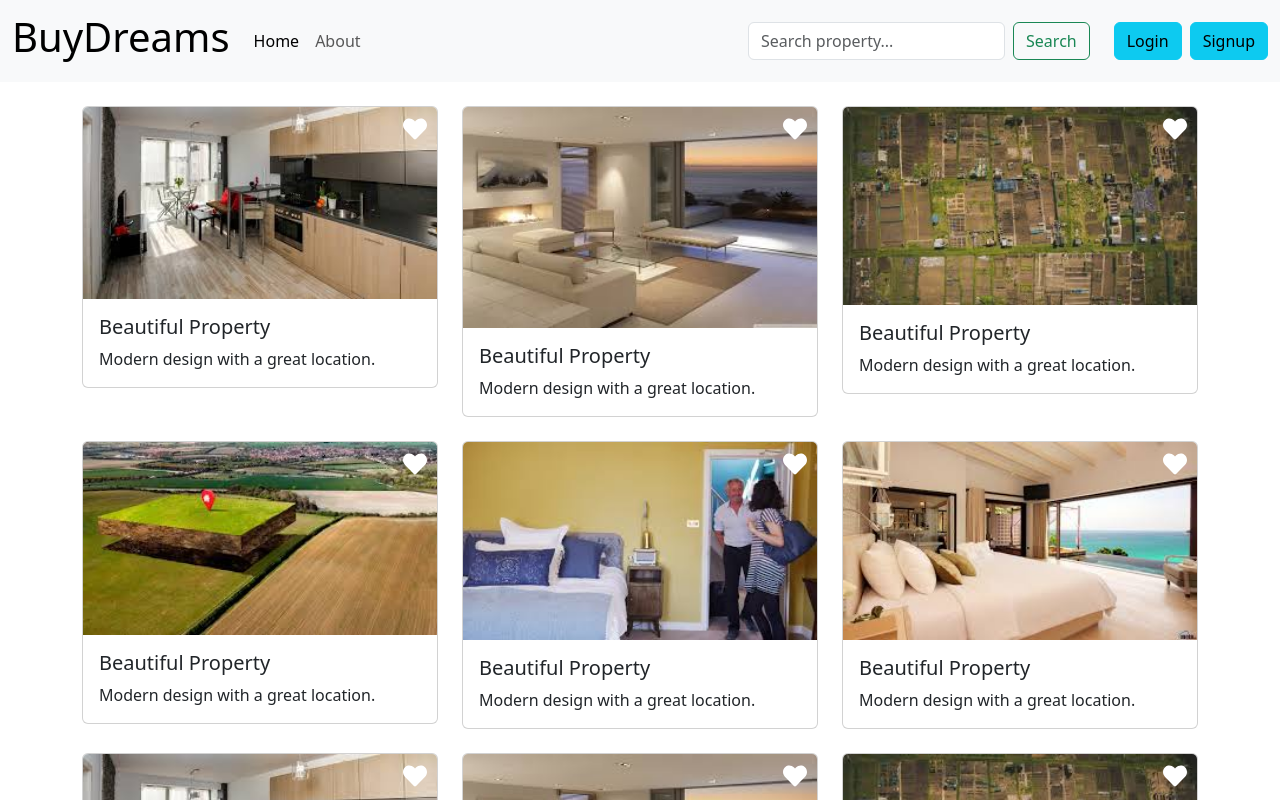
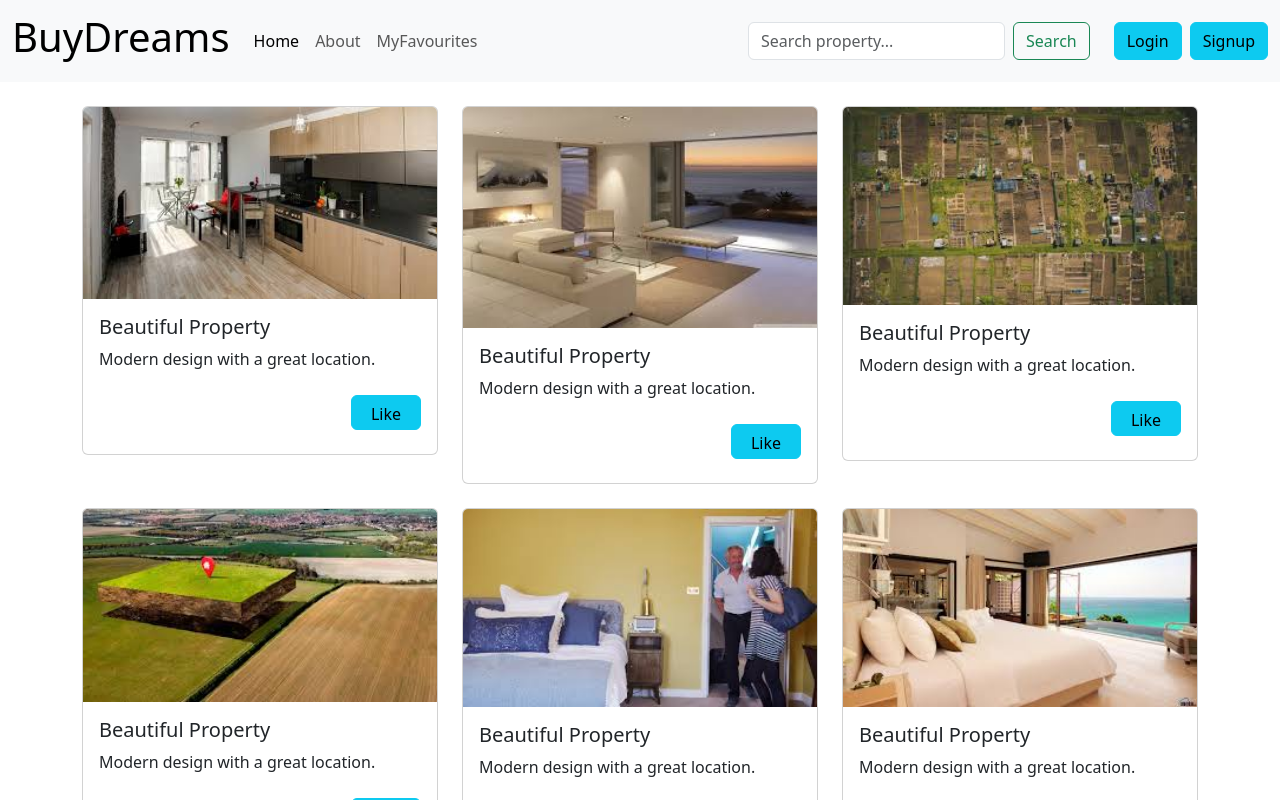
Before and after one commit to surajchy3540/buydreams, a React (Create React App) app in the folder frontend/: page /properties in a window 1280 px wide. Shown: the top 800 px of the page. Built offline with nearby package versions, Linux system fonts and the light colour scheme.

Commit message:
adding MyFavourites Page

```diff
--- a/frontend/src/App.js
+++ b/frontend/src/App.js
@@ -43,6 +43,7 @@ import About from "./components/About";
 import Login from "./components/Login";
 import Signup from "./components/Signup";
 import Properties from "./components/Properties";
+import MyFavourites from "./components/MyFavourites";
 
 function App() {
   return (
@@ -71,6 +72,7 @@ function App() {
         <Route path="/login" element={<Login />} />
         <Route path="/signup" element={<Signup />} />
         <Route path="/properties" element={<Properties />} />
+        <Route path="/favourites" element={<MyFavourites />} />
 
       </Routes>
     </Router>
--- /dev/null
+++ b/frontend/src/components/MyFavourites.js
@@ -0,0 +1,27 @@
+import React from "react";
+import { useLocation } from "react-router-dom";
+
+const MyFavourites = () => {
+  const location = useLocation();
+  const property = location.state;
+
+  return (
+    <div className="container mt-4">
+      <h2>My Favourite Property</h2>
+
+      {property ? (
+        <div className="card mt-3" style={{ width: "300px" }}>
+          <img src={property.img} className="card-img-top" alt="fav" />
+          <div className="card-body">
+            <h5 className="card-title">Favourite Property</h5>
+            <p className="card-text">Saved from Properties page</p>
+          </div>
+        </div>
+      ) : (
+        <p>No favourite selected</p>
+      )}
+    </div>
+  );
+};
+
+export default MyFavourites;
--- a/frontend/src/components/Navbar.js
+++ b/frontend/src/components/Navbar.js
@@ -91,6 +91,11 @@ const Navbar = () => {
                 About
               </Link>
             </li>
+            <li className="nav-item">
+              <Link className="nav-link" to="/favourites">
+                MyFavourites
+              </Link>
+            </li>
           </ul>
 
           {/* Search bar (center/right) */}
--- a/frontend/src/components/Properties.js
+++ b/frontend/src/components/Properties.js
@@ -1,11 +1,12 @@
-import React, { useState } from 'react';
-import { FaHeart } from 'react-icons/fa';
-import img1 from './image/appart1.jpg';
-import img2 from './image/appart2.jpg';
-import img3 from './image/land1.jpg';
-import img4 from './image/land2.jpg';
-import img5 from './image/room1.jpg';
-import img6 from './image/room2.jpg';
+import React, { useState } from "react";
+import { FaHeart } from "react-icons/fa";
+import { Link } from "react-router-dom";
+import img1 from "./image/appart1.jpg";
+import img2 from "./image/appart2.jpg";
+import img3 from "./image/land1.jpg";
+import img4 from "./image/land2.jpg";
+import img5 from "./image/room1.jpg";
+import img6 from "./image/room2.jpg";
 
 const Properties = () => {
   const images = [img1, img2, img3, img4, img5, img6, img1, img2, img3];
@@ -28,7 +29,7 @@ const Card = ({ img }) => {
 
   return (
     <div className="card position-relative">
-      <FaHeart
+      {/* <FaHeart
         onClick={() => setLiked(!liked)}
         style={{
           position: 'absolute',
@@ -38,15 +39,22 @@ const Card = ({ img }) => {
           color: liked ? 'red' : 'white',
           fontSize: '24px'
         }}
-      />
+      /> */}
 
       <img src={img} className="card-img-top" alt="property" />
 
       <div className="card-body">
         <h5 className="card-title">Beautiful Property</h5>
-        <p className="card-text">
-          Modern design with a great location.
-        </p>
+        <p className="card-text">Modern design with a great location.</p>
+        <div className="d-flex justify-content-end">
+          <Link
+            to="/favourites"
+            className="btn btn-info my-2"
+            style={{ width: "70px", height: "35px", cursor: "pointer" }}
+          >
+            Like
+          </Link>
+        </div>
       </div>
     </div>
   );
```
